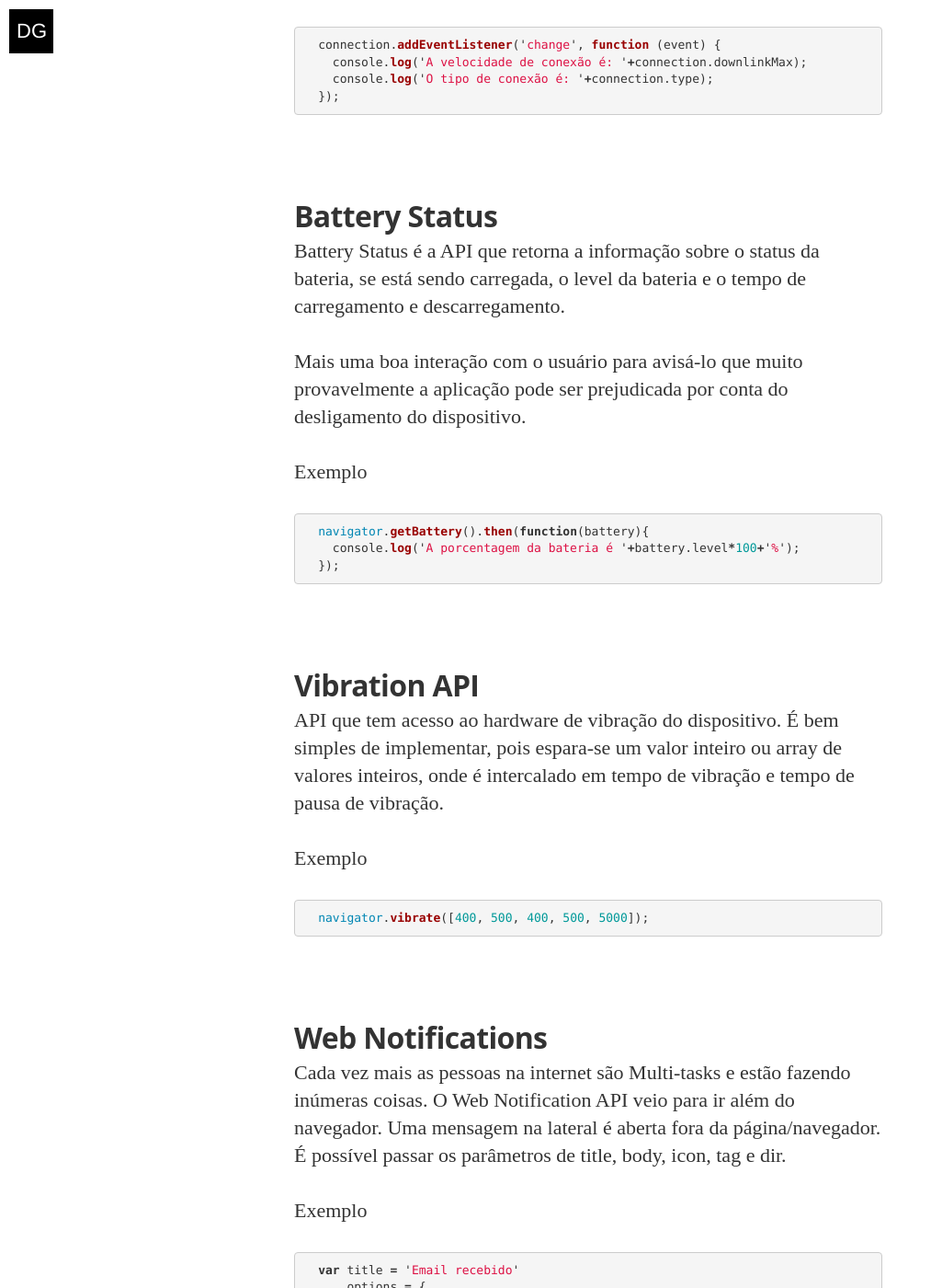
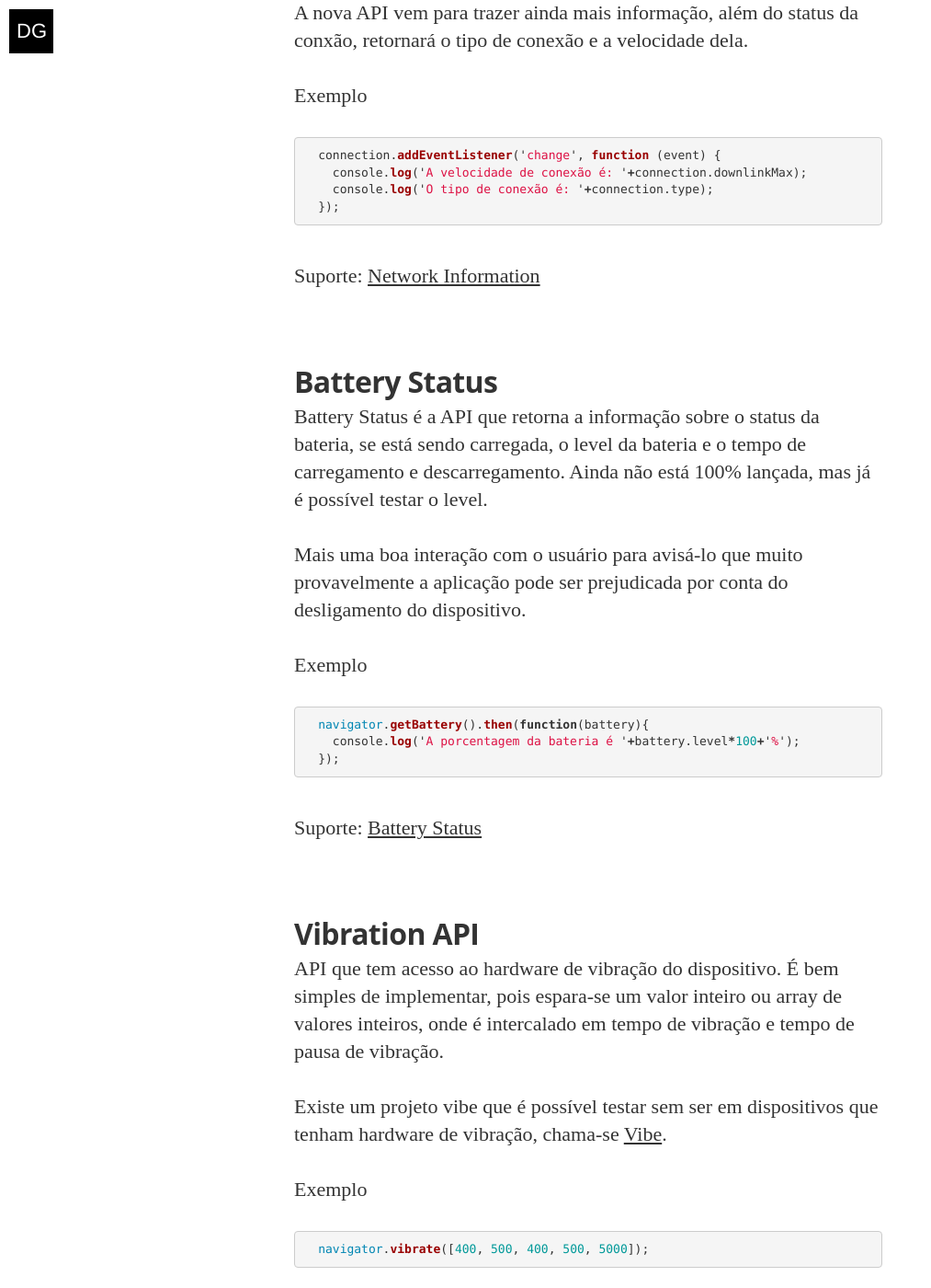
Before and after one commit to danielGalvao/danielGalvao.github.io, a Jekyll site: the page built from _posts/2016-11-07-html5-apis-que-voce-precisa-conhecer.markdown, in a window 1280 px wide and 1400 px high, scrolled down 2680 px. Shown: the whole window at 92% size, without its empty margins (0-1013 px from the left). Built offline with Jekyll 4.4.1, drawn with Linux system fonts in a browser that asks for light colours; nearby versions of some CDN libraries; some web fonts are replaced; a style sheet for code colours, icons or effects is not loaded; some of the changed text lies outside the part shown.

Commit message:
Add suport and update battery status

```diff
--- a/_posts/2016-11-07-html5-apis-que-voce-precisa-conhecer.markdown
+++ b/_posts/2016-11-07-html5-apis-que-voce-precisa-conhecer.markdown
@@ -67,9 +71,11 @@ Exemplo
   });
 {% endhighlight %}
 
+Suporte: [Network Information](http://caniuse.com/#search=Network%20Information)
+
 ## Battery Status
 
-Battery Status é a API que retorna a informação sobre o status da bateria, se está sendo carregada, o level da bateria e o tempo de carregamento e descarregamento.
+Battery Status é a API que retorna a informação sobre o status da bateria, se está sendo carregada, o level da bateria e o tempo de carregamento e descarregamento. Ainda não está 100% lançada, mas já é possível testar o level.
 
 Mais uma boa interação com o usuário para avisá-lo que muito provavelmente a aplicação pode ser prejudicada por conta do desligamento do dispositivo.
 
@@ -80,14 +86,20 @@ Exemplo
   });
 {% endhighlight %}
 
+Suporte: [Battery Status](http://caniuse.com/#search=Battery%20Status)
+
 ## Vibration API
 
 API que tem acesso ao hardware de vibração do dispositivo. É bem simples de implementar, pois espara-se um valor inteiro ou array de valores inteiros, onde é intercalado em tempo de vibração e tempo de pausa de vibração.
+
+Existe um projeto vibe que é possível testar sem ser em dispositivos que tenham hardware de vibração, chama-se [Vibe](https://naschq.github.io/vibe.js/).
 
 Exemplo
 {% highlight javascript %}
   navigator.vibrate([400, 500, 400, 500, 5000]);
 {% endhighlight %}
+
+Suporte: [Vibration API](http://caniuse.com/#search=Vibration%20API)
 
 ## Web Notifications
 
```
Also changed, not shown: other parts of _posts/2016-11-07-html5-apis-que-voce-precisa-conhecer.markdown (+8 -0 lines).
